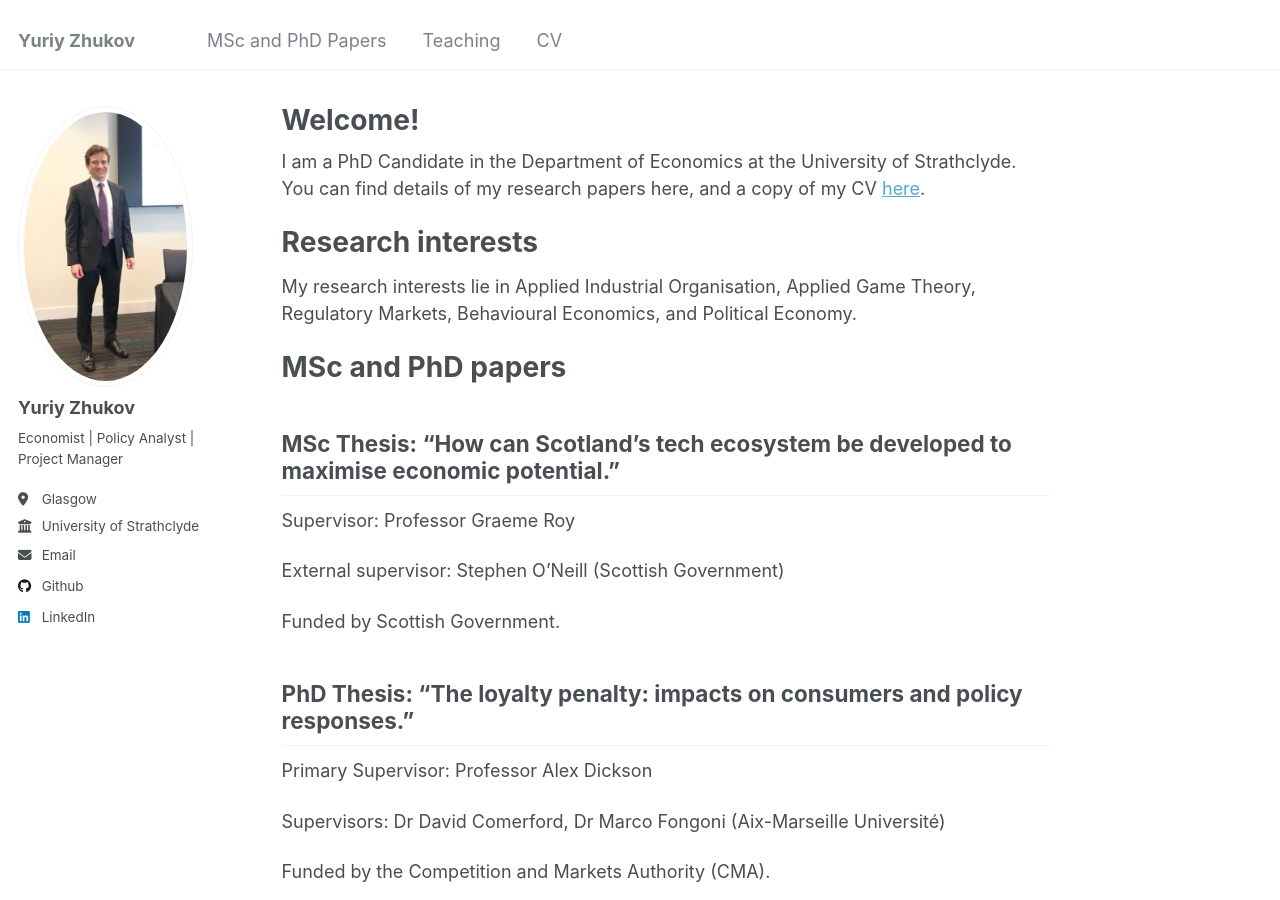
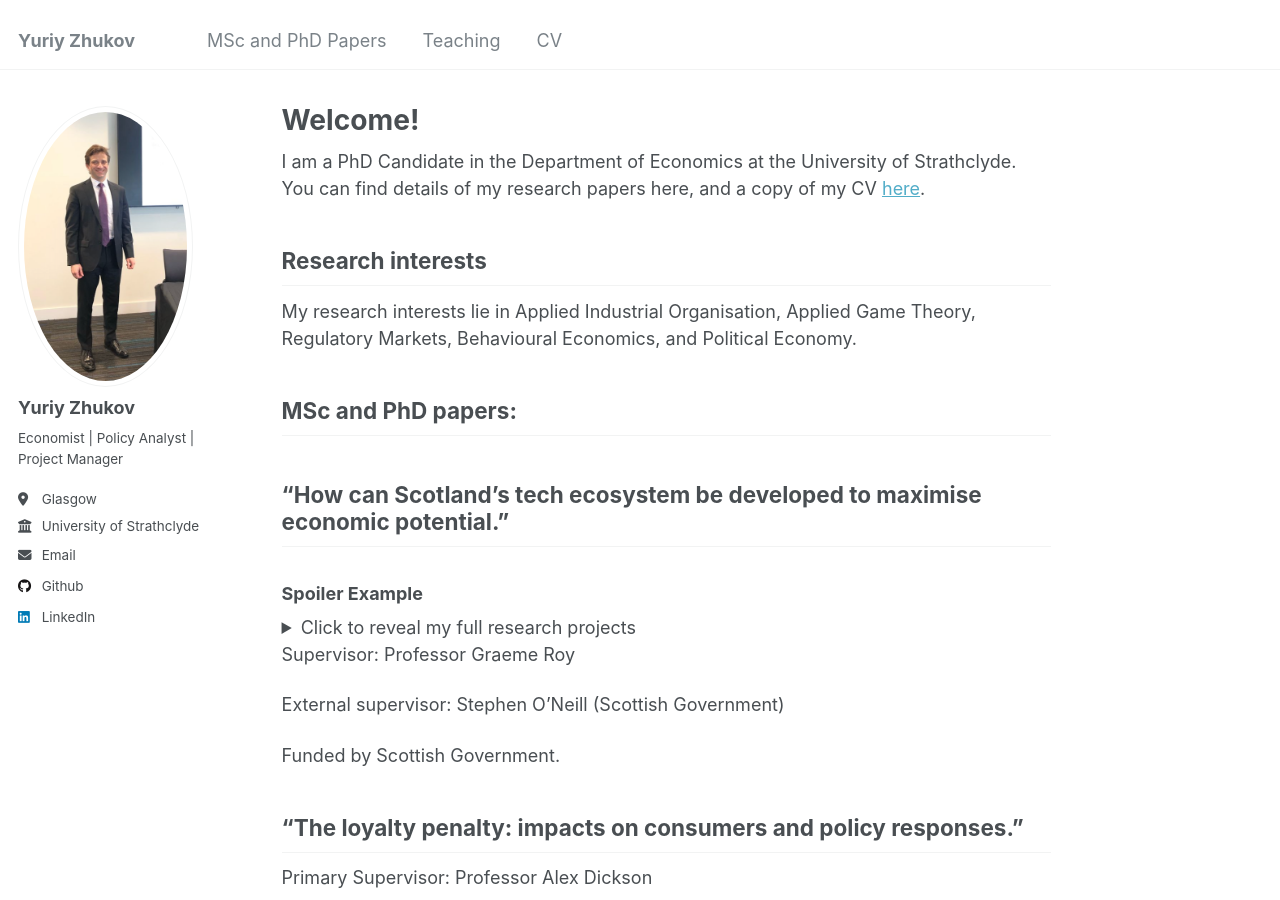
Before and after one commit to yurizhukov/yurizhukov.github.io, a Jekyll site: the page built from _pages/about.md, in a window 1280 px wide and 900 px high. Built offline with Jekyll 4.4.1, drawn with Linux system fonts in a browser that asks for light colours.

Commit message:
Update about.md

```diff
--- a/_pages/about.md
+++ b/_pages/about.md
@@ -9,27 +9,35 @@ redirect_from:
 
 
 I am a PhD Candidate in the Department of Economics at the University of Strathclyde.
-You can find details of my research papers here, and a copy of my CV [here](https://yurizhukov.github.io/files/Zhukov-CV-November-2024).
+You can find details of my research papers here, and a copy of my CV [here](https://yurizhukov.github.io/files/Zhukov-CV-November-2024.pdf).
 
 
 Research interests
-======
+------
 
 My research interests lie in Applied Industrial Organisation, Applied Game Theory, Regulatory Markets, Behavioural Economics, and Political Economy.
 
 
-MSc and PhD papers
-======
+MSc and PhD papers:
+------
 
-MSc Thesis: “How can Scotland's tech ecosystem be developed to maximise economic potential.”
+“How can Scotland's tech ecosystem be developed to maximise economic potential.”
 ------
+### Spoiler Example
+
+<details>
+  <summary>Click to reveal my full research projects</summary>
+  <p>Here are additional details on the research papers and projects I am working on...</p>
+  <p>More content can be hidden here, such as drafts or unpublished work.</p>
+</details>
+
 Supervisor: Professor Graeme Roy
 
 External supervisor: Stephen O’Neill (Scottish Government)
 
 Funded by Scottish Government.
 
-PhD Thesis: “The loyalty penalty: impacts on consumers and policy responses.”
+“The loyalty penalty: impacts on consumers and policy responses.”
 ------
 Primary Supervisor: Professor Alex Dickson
 
@@ -40,7 +48,7 @@ Funded by the Competition and Markets Authority (CMA).
 
 
 Teaching
-======
+------
 BF114: Introduction to Economics and Business Analysis and Technology
 
 EC315: Topics in Microeconomics with Cross Section Econometrics
```
